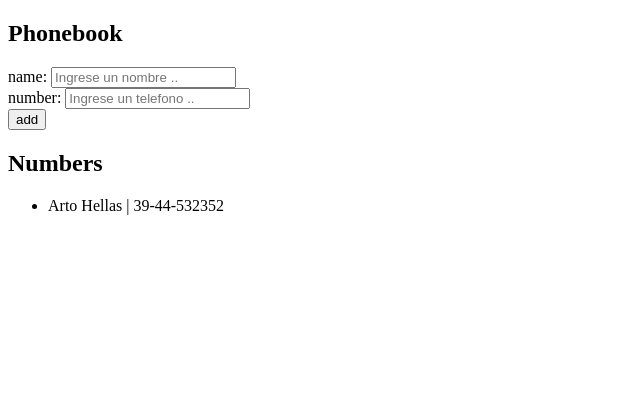
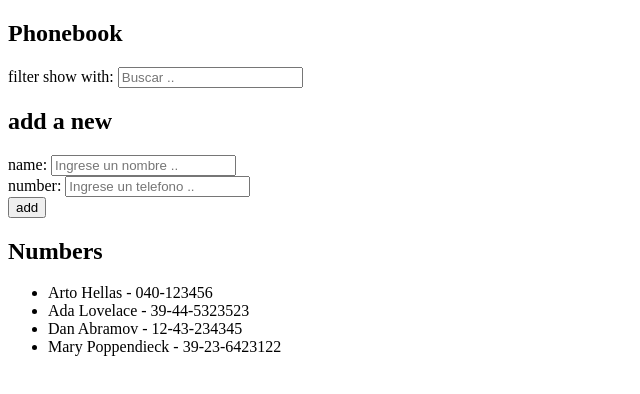
Before and after one commit to alexescorp/FullStackOpen, a React (Vite) app in the folder Part2/: page / in a window 1280 px wide. Shown: the top 394 px of the page, without its empty margins (0-640 px from the left). Built offline with nearby package versions, Linux system fonts and the light colour scheme.

Commit message:
2.9*: La Agenda Telefónica Paso 4

```diff
--- a/Part2/src/App.jsx
+++ b/Part2/src/App.jsx
@@ -1,14 +1,17 @@
 import { useState } from 'react'
 
 const App = () => {
+
   const [persons, setPersons] = useState([
-    {
-      name: 'Arto Hellas',
-      number: '39-44-532352'
-    }
+    { name: 'Arto Hellas', number: '040-123456', id: 1 },
+    { name: 'Ada Lovelace', number: '39-44-5323523', id: 2 },
+    { name: 'Dan Abramov', number: '12-43-234345', id: 3 },
+    { name: 'Mary Poppendieck', number: '39-23-6423122', id: 4 }
   ])
+
   const [newName, setNewName] = useState('')
   const [newNumber, setNewNumber] = useState('')
+  const [filtro, setFiltro] = useState('')
 
   const handlePersonChange = (event) => {
     setNewName(event.target.value)
@@ -17,6 +20,12 @@
   const handleNumberChange = (event) => {
     setNewNumber(event.target.value)
   }
+
+  const handleFiltroChange = (event) => {
+    setFiltro(event.target.value)
+  }
+
+  const filtraPersonas = persons.filter((person) => person.name.toLowerCase().includes(filtro.toLowerCase()))
 
   const addPersons = (event) => {
     event.preventDefault()  //evita la acción predeterminada de enviar un formulario
@@ -38,6 +47,11 @@
   return (
     <div>
       <h2>Phonebook</h2>
+      <div>
+        filter show with: <input placeholder='Buscar ..' onChange={handleFiltroChange} />
+      </div>
+
+      <h2>add a new</h2>
       <form onSubmit={addPersons}>
         <div>
           name: <input value={newName} placeholder='Ingrese un nombre ..' onChange={handlePersonChange} />
@@ -52,7 +66,11 @@
       <h2>Numbers</h2>
 
       <ul>
-        {persons.map(note => <li key={note.name}> {note.name} | {note.number} </li>)}
+        {filtraPersonas.map((person) => (
+          <li key={person.name}>
+            {person.name} - {person.number}
+          </li>
+        ))}
       </ul>
     </div>
   )
```
